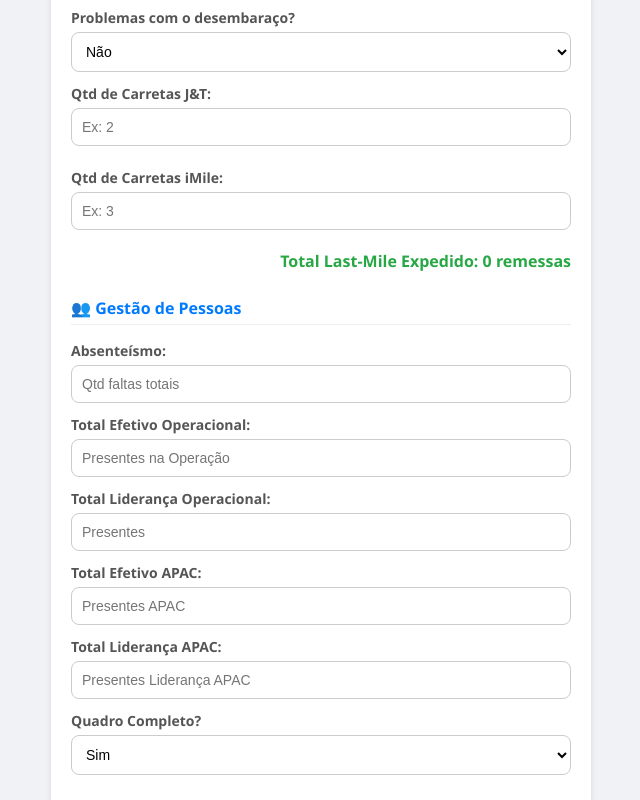
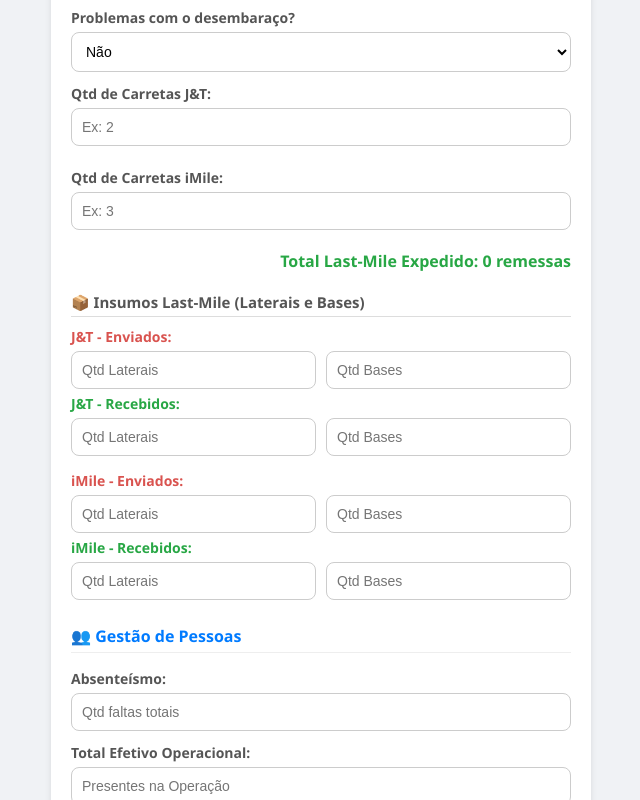
Before and after one commit to brenoteles/Flogs-Passagem-De-Turno, a plain HTML site: page index.html in a window 1280 px wide. Shown: the part 1423-2223 px from the top of the page, without its empty margins (319-959 px from the left). Drawn offline with nearby package versions, Linux system fonts and the light colour scheme; a web font is replaced by a local one.

Commit message:
Update index.html

```diff
--- a/index.html
+++ b/index.html
@@ -83,6 +83,10 @@
        .rx-line-container { display: flex; flex-direction: row; flex-wrap: nowrap; align-items: center; justify-content: space-between; width: 100%; }
        .rx-grid-report { display: flex; flex-direction: row; flex-wrap: nowrap; gap: 8px; align-items: center; }
        .rx-item { display: inline-flex; align-items: center; gap: 2px; font-weight: bold; font-size: 11px; white-space: nowrap; }
+
+       .insumos-group { display: flex; gap: 10px; }
+       .insumos-group input { width: 50%; }
+       .insumos-title { color: #555; margin-top: 20px; margin-bottom: 5px; font-size: 15px; border-bottom: 1px solid #ddd; padding-bottom: 4px; font-weight: bold; }
    </style>
 
    <!-- Script para garantir recarregamento caso venha de cache do botão voltar -->
@@ -192,6 +196,31 @@
    <div id="container_imile" class="dynamic-list"></div>
 
    <div class="total-display">Total Last-Mile Expedido: <span id="lbl_total_lm">0</span> remessas</div>
+
+   <!-- Nova seção de Insumos -->
+   <div class="insumos-title">📦 Insumos Last-Mile (Laterais e Bases)</div>
+
+   <label style="margin-top: 10px; color: #d9534f;">J&T - Enviados:</label>
+   <div class="insumos-group">
+       <input type="number" id="f_jt_lat_env" placeholder="Qtd Laterais">
+       <input type="number" id="f_jt_bas_env" placeholder="Qtd Bases">
+   </div>
+   <label style="margin-top: 5px; color: #28a745;">J&T - Recebidos:</label>
+   <div class="insumos-group">
+       <input type="number" id="f_jt_lat_rec" placeholder="Qtd Laterais">
+       <input type="number" id="f_jt_bas_rec" placeholder="Qtd Bases">
+   </div>
+
+   <label style="margin-top: 15px; color: #d9534f;">iMile - Enviados:</label>
+   <div class="insumos-group">
+       <input type="number" id="f_imile_lat_env" placeholder="Qtd Laterais">
+       <input type="number" id="f_imile_bas_env" placeholder="Qtd Bases">
+   </div>
+   <label style="margin-top: 5px; color: #28a745;">iMile - Recebidos:</label>
+   <div class="insumos-group">
+       <input type="number" id="f_imile_lat_rec" placeholder="Qtd Laterais">
+       <input type="number" id="f_imile_bas_rec" placeholder="Qtd Bases">
+   </div>
 
    <h3>👥 Gestão de Pessoas</h3>
    <label>Absenteísmo:</label> <input type="number" id="f_absenteismo" placeholder="Qtd faltas totais">
@@ -325,6 +354,23 @@
            </div>
            <div class="item-img" style="margin-top: 10px; border-top: 1px dashed #ccc; padding-top: 8px;">
                <strong style="font-size: 15px;">TOTAL EXPEDIDO:</strong> <span class="item-val status-success" id="r_total_lm" style="font-size: 15px;">0 remessas</span>
+           </div>
+
+           <!-- Novo quadro de Insumos no relatório -->
+           <div class="item-img" style="margin-top: 10px; border-top: 1px dashed #ccc; padding-top: 8px; flex-direction: column;">
+               <strong style="font-size: 14px; margin-bottom: 5px; color: #333;">📦 Controle de Insumos (Laterais / Bases):</strong>
+               <div style="display: flex; justify-content: space-between; background: #f9f9f9; padding: 8px; border-radius: 6px; border: 1px solid #eee; width: 100%; box-sizing: border-box;">
+                   <div style="width: 48%; font-size: 12px; color: #444;">
+                       <strong style="color: #111;">J&T</strong><br>
+                       <span style="display: inline-block; margin-top: 4px;">Enviados: <span style="font-weight: bold; color: #111;" id="r_jt_lat_env">0</span> Lat / <span style="font-weight: bold; color: #111;" id="r_jt_bas_env">0</span> Bas</span><br>
+                       <span style="display: inline-block; margin-top: 3px;">Recebidos: <span style="font-weight: bold; color: #111;" id="r_jt_lat_rec">0</span> Lat / <span style="font-weight: bold; color: #111;" id="r_jt_bas_rec">0</span> Bas</span>
+                   </div>
+                   <div style="width: 48%; font-size: 12px; color: #444;">
+                       <strong style="color: #111;">iMile</strong><br>
+                       <span style="display: inline-block; margin-top: 4px;">Enviados: <span style="font-weight: bold; color: #111;" id="r_imile_lat_env">0</span> Lat / <span style="font-weight: bold; color: #111;" id="r_imile_bas_env">0</span> Bas</span><br>
+                       <span style="display: inline-block; margin-top: 3px;">Recebidos: <span style="font-weight: bold; color: #111;" id="r_imile_lat_rec">0</span> Lat / <span style="font-weight: bold; color: #111;" id="r_imile_bas_rec">0</span> Bas</span>
+                   </div>
+               </div>
            </div>
        </div>
 
@@ -515,6 +561,17 @@
            elCombinadoRx.innerHTML = `${formatadoTotal} / ${formatadoPend} - Taxa de -`;
        }
 
+       // Processamento de Insumos Last-Mile
+       preencherTexto('f_jt_lat_env', 'r_jt_lat_env');
+       preencherTexto('f_jt_bas_env', 'r_jt_bas_env');
+       preencherTexto('f_jt_lat_rec', 'r_jt_lat_rec');
+       preencherTexto('f_jt_bas_rec', 'r_jt_bas_rec');
+
+       preencherTexto('f_imile_lat_env', 'r_imile_lat_env');
+       preencherTexto('f_imile_bas_env', 'r_imile_bas_env');
+       preencherTexto('f_imile_lat_rec', 'r_imile_lat_rec');
+       preencherTexto('f_imile_bas_rec', 'r_imile_bas_rec');
+
        preencherTexto('f_absenteismo', 'r_absenteismo');
        let efOp = document.getElementById('f_efetivo_op').value || '0';
        let lidOp = document.getElementById('f_lider_op').value || '0';
```
Lines whose indentation alone changed are shown as unchanged.
